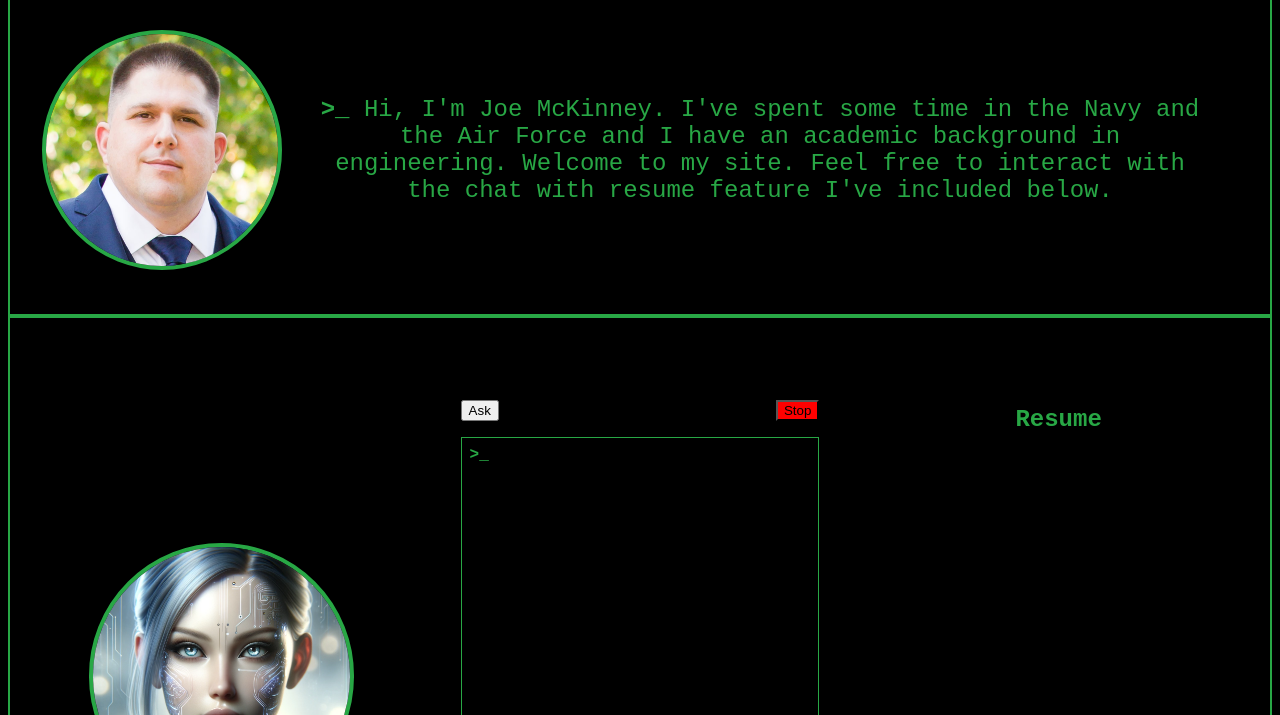
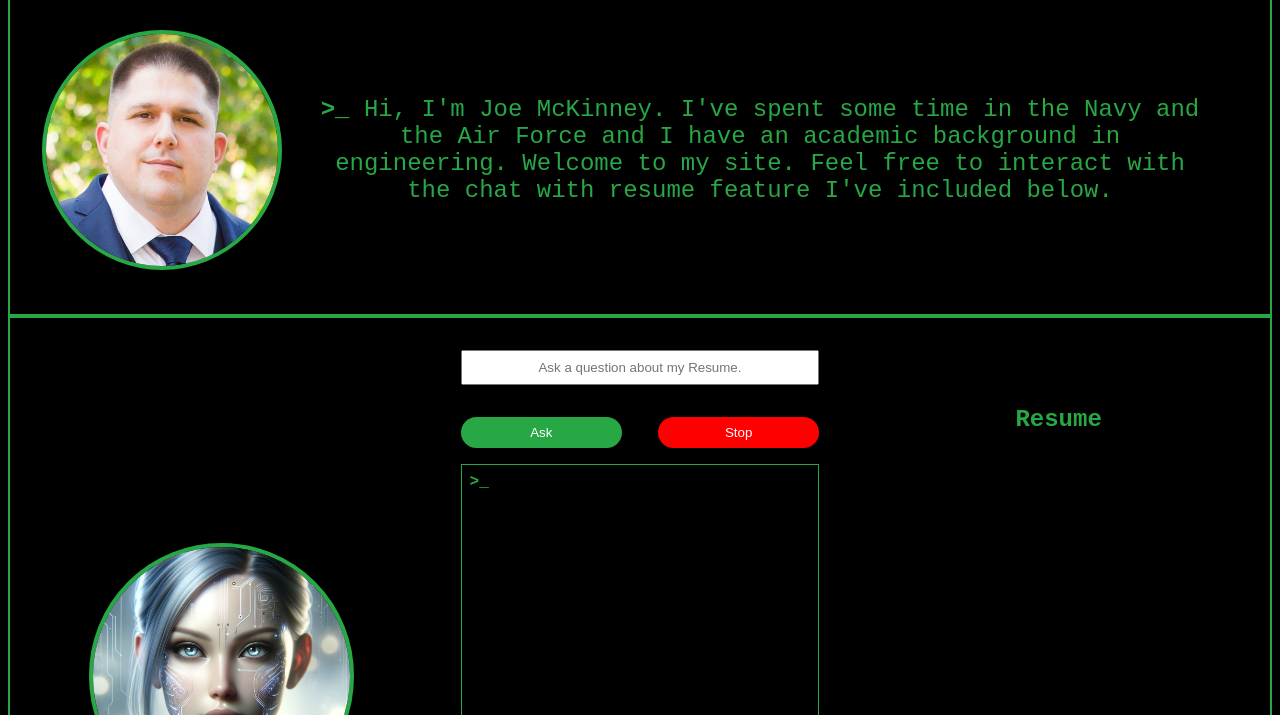
Before and after one commit to Joecode22/Chat-With-ResumeV2, a plain HTML site: page index.html in a window 1280 px wide. Shown: the part 85-800 px from the top of the page. Drawn offline with Linux system fonts and the light colour scheme.

Commit message:
trying to fix form submission

```diff
--- a/index.html
+++ b/index.html
@@ -23,8 +23,7 @@
   <section id="hero" class="hero">
     <section class="bio">
       <img src="images/joe.png" alt="Joe McKinney">
-      <p><span>>_</span> Hi, I'm Joe McKinney. I've spent some time in the Navy and the Air Force and I have an academic
-        background
+      <p><span>>_</span> Hi, I'm Joe McKinney. I've spent some time in the Navy and the Air Force and I have an academic background
         in engineering. Welcome to my site. Feel free to interact with the chat with resume feature I've included below.
       </p>
     </section>
@@ -38,8 +37,8 @@
 
     <!-- Chat Section -->
     <section id="chat" class="chat">
-      <div>
-        <div id="promptInput" contenteditable="true" placeholder="Ask a question about my Resume."></div>
+      <div class="form">
+        <input type="text" id="promptInput" placeholder="Ask a question about my Resume.">
         <div class="buttons">
           <button type="button" id="generateBtn">Ask</button>
           <button type="button" id="stopBtn">Stop</button>
--- a/styles.css
+++ b/styles.css
@@ -130,7 +130,7 @@ main {
   width:30%;
 }
 
-form {
+.form {
   display: flex;
   flex-direction: column;
   align-items: center;
@@ -154,7 +154,7 @@ form {
   margin-bottom: 1rem;
 }
 
-form button {
+.form button {
   background-color: #28a745;
   color: white;
   padding: 0.5rem 1rem;
@@ -167,12 +167,12 @@ form button {
   cursor: pointer;
 }
 
-form button:hover {
+.form button:hover {
   background-color: #1c7430;
   transform: scale(1.05);
 }
 
-form button:active {
+.form button:active {
   transform: translateY(3px);
 }
 
```
